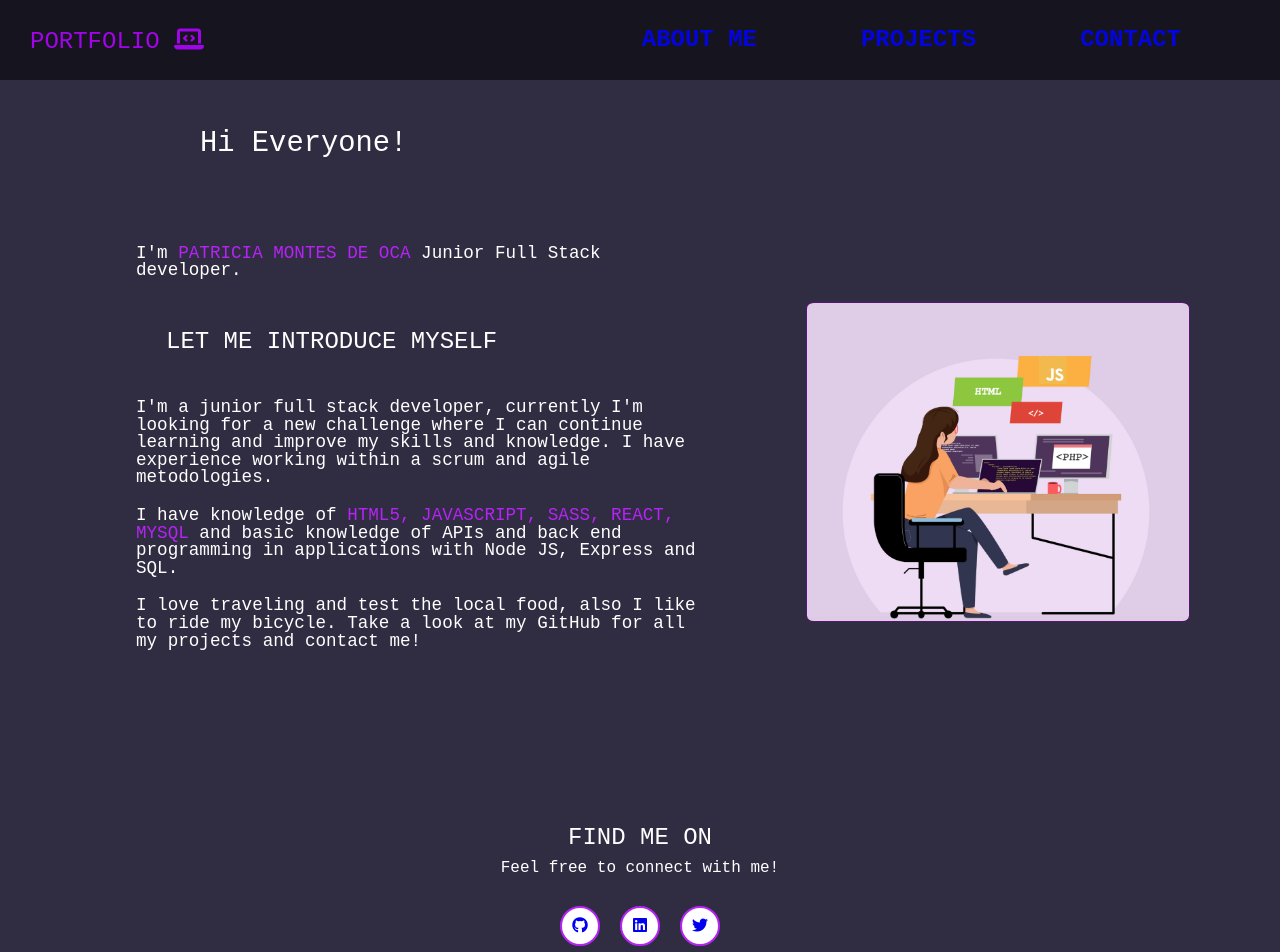
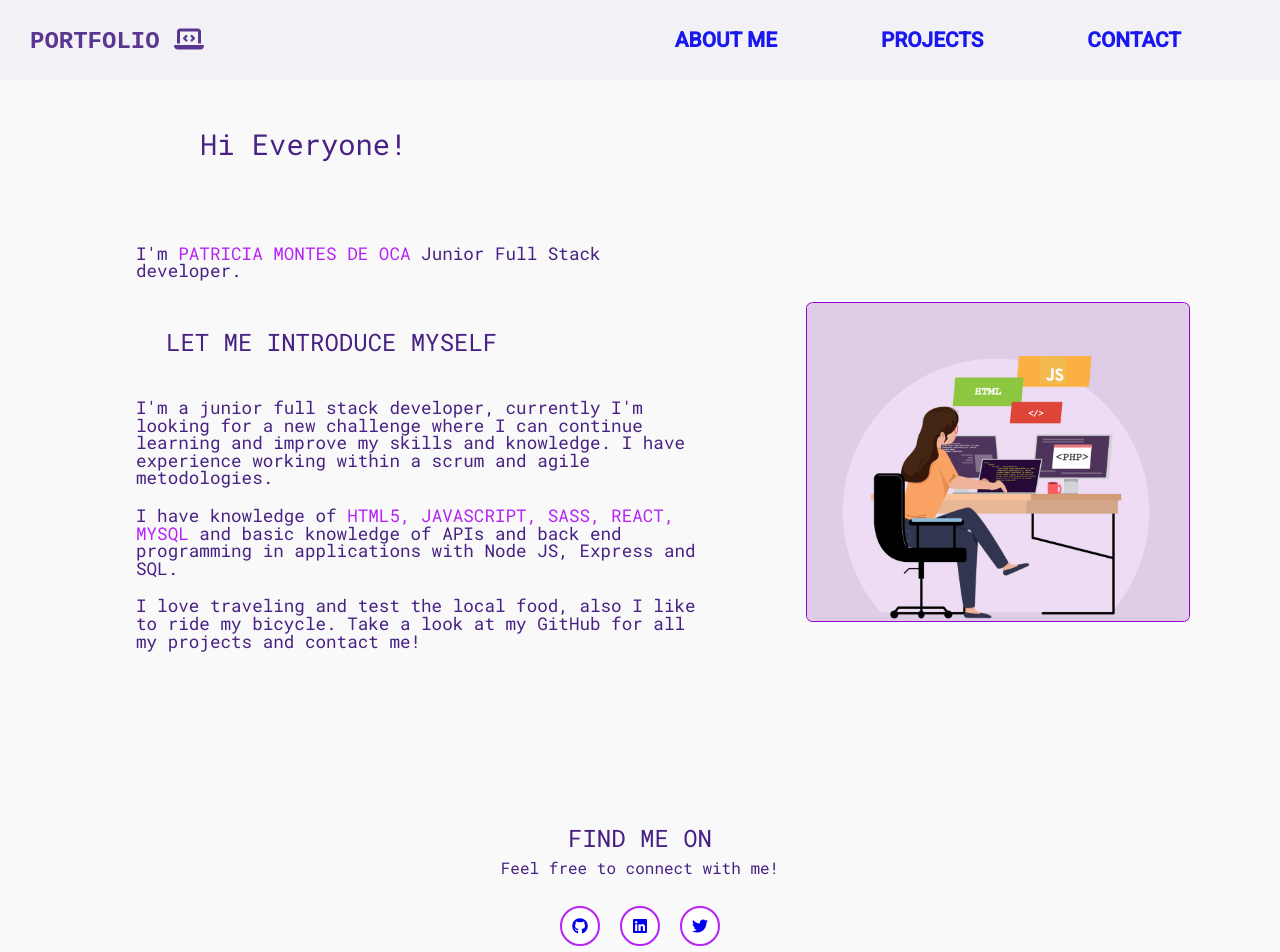
Before and after one commit to patriciabog/PortfolioPatricia, a React (Create React App) app: page /#/ in a window 1280 px wide. Shown: the top 952 px of the page. Built offline with nearby package versions, Linux system fonts and the light colour scheme.

Commit message:
add color light to the portfolio

```diff
--- a/src/styles/App.scss
+++ b/src/styles/App.scss
@@ -12,13 +12,13 @@
 }
 
 body {
-    font-family: Georgia, 'Times New Roman', Times, serif;
-    background-color: #302c42;
+    font-family: $font-familyMono;
+    background-color: #F9F9F9;
 
 }
 
 .header {
-background-color: #14131c;
+background-color: #F1F1F6;
 height: 5rem;
 position: fixed;
 padding: 10px;
@@ -29,12 +29,13 @@ flex-direction: row;
 justify-content: space-between;
 align-items: center;
 
-
      &__title {
         font-size: 1.2rem;
-        font-family: monospace;
+        font-family: $font-family1,
+            serif;;
         text-transform: uppercase;
-        color: #AE00FB;
+        font-weight: bolder;
+        color: #472183;
         &__logo {
                 width: 20px;
 
@@ -48,7 +49,7 @@ align-items: center;
          color: #AE00FB;
 
          &__menu {
-                 font-family: monospace;
+                font-family: $font-family1;
                  font-size: 1rem;
                  margin: 20px;
                  cursor: pointer;
@@ -94,7 +95,7 @@ align-items: center;
 
                 &__menu {
                      margin: 20px;
-                     font-size: 1.3rem;
+                     font-size: 1.2rem;
                       text-transform: uppercase;
                       font-weight: bold;
 
@@ -113,7 +114,7 @@ align-items: center;
              &__menu {
                 margin: 30px;
                 margin-right: 4rem;
-                font-size: 1.5rem;
+                font-size: 1.3rem;
 
             }
         }
@@ -131,6 +132,6 @@ align-items: center;
     margin-top: 100px;
     padding: 10px;
     height: 10%;
-    color: white;
+    color: #352961;
     opacity: 0.5;
 }
--- a/src/styles/layout/_about.scss
+++ b/src/styles/layout/_about.scss
@@ -1,11 +1,11 @@
 .about {
-    font-family: 'Courier New', Courier, monospace;
+    font-family:$font-familyMono;
     display: flex;
     flex-direction: column;
 
     &__title {
         font-size: 1.2rem;
-        color: white;
+        color: #472183;
         margin-left: 5rem;
         margin-top: 90px;
         margin-bottom: -60px;
@@ -21,7 +21,7 @@ justify-content: center;
 align-items: center;
     &__parraf {
         font-size: 0.8rem;
-        color: white;
+        color: #472183;
         padding: 10px;
         margin-top: 5rem;
         &__p {
@@ -47,7 +47,7 @@ align-items: center;
         width: 15rem;
         height: 12rem;
         border-radius: 2%;
-        border: solid 1px #581575;
+        border: solid 1px #9501d4;
     }
 }
 
@@ -73,7 +73,7 @@ align-items: center;
                     margin-top: 30px;
             }
             &__p {
-                    margin-top: 5px;
+                    margin-top: 20px;
                 }
         }
 
@@ -117,14 +117,16 @@ align-items: center;
 .find {
     margin-top: 50px;
     font-size: 1.2rem;
-    color: white;
+    color: #472183;
     text-transform: uppercase;
     display: flex;
     flex-direction: column;
     justify-content: center;
     align-items: center;
+
+
    &__subtitle {
-        color: white;
+        color: #472183;
         font-size: 0.8rem;
         margin-top: 10px;
         display: flex;
--- a/src/styles/layout/_contact.scss
+++ b/src/styles/layout/_contact.scss
@@ -1,6 +1,6 @@
 .contact {
     margin-top: 90px;
-    font-family: 'Courier New', Courier, monospace;
+    font-family: $font-familyMono;
     display: flex;
     flex-direction: column;
     justify-content: center;
@@ -8,7 +8,7 @@
 
     &__title {
         font-size: 1.5rem;
-        color: white;
+        color: #472183;
         text-transform: uppercase;
         padding: 10px;
         margin-left: 3rem;
@@ -82,7 +82,7 @@
   }
 
 .form {
-   color: white;
+   color: #472183;
    display: flex;
    flex-direction: column;
    justify-content: center;
@@ -93,8 +93,8 @@
    &__title {
     padding: 10px;
     font-size: 1.2rem;
-    color: white;
-    font-family: 'Courier New', Courier, monospace;
+    color: #472183;
+    font-family: $font-familyMono;
     margin: 20px;
     margin-top: 40px;
     margin-left: 2rem;
@@ -109,17 +109,19 @@
             margin-bottom: 10px;
         }
         &__input {
-           background-color: #302c42;
-           border: 2px solid #9501d4;
+           background-color: #efe9f7;
+           border: 1px solid #a659c7;
            padding: 5px;
-           color: white;
+           color: #472183;
         }
         &__text {
-           background-color: #302c42;
-           border: 1px solid #9501d4;
-           padding: 20px;
-           color: white;
+           background-color: #efe9f7;
+           border: 1px solid #a659c7;
+           padding: 10px;
+           color: #472183;
            margin-top: 10px;
+           width: 15rem;
+           height: 6rem;
        }
    }
    &__btn {
--- a/src/styles/layout/_projects.scss
+++ b/src/styles/layout/_projects.scss
@@ -1,20 +1,20 @@
 .box {
     padding: 10px;
     margin-top: 70px;
-    font-family: 'Courier New', Courier, monospace;
+    font-family: $font-familyMono;
     display: flex;
     flex-direction: column;
     justify-content: center;
     align-items: center;
 
     &__title {
-     color: white;
+     color: #472183;
      margin: 10px;
      font-size: 1.8rem;
 
     }
     &__subtitle {
-        color: white;
+        color: #472183;
         margin: 10px;
         font-size: 1.2rem;
         margin-bottom: 30px;
@@ -62,19 +62,20 @@
     display: flex;
     flex-direction: column;
 
-
      &__article {
         display: flex;
         flex-direction: column;
         justify-content: center;
         align-items: center;
-        border: 5px solid #5d0383;
+        border: 3px solid #5d0383;
+        font-family: $font-familyMono;
         padding: 10px;
         width: 18rem;
         height: 25rem;
         margin-bottom: 20px;
         opacity: 0.6;
-            transition: 0.3s;
+        transition: 0.3s;
+        background-color: white;
 
          &__img {
             width: 10rem;
@@ -83,16 +84,16 @@
          }
 
         &__title {
-            color:white;
+            color: #231140;
             margin: 10px;
-            font-family: 'Courier New', Courier, monospace;
+            font-family: $font-familyMono;
             font-size: 1.2rem;
             font-weight: bold;
         }
 
         &__p {
-         color: white;
-         font-family: 'Courier New', Courier, monospace;
+         color: #472183;
+         font-family: $font-familyMono;
          padding: 10px;
          font-size: 0.9rem;
         }
@@ -114,7 +115,7 @@
      }
  }
  .projects__article:hover {
-     opacity: 1
+     opacity: 1;
  }
 
   @media all and (min-width: 768px) {
```
